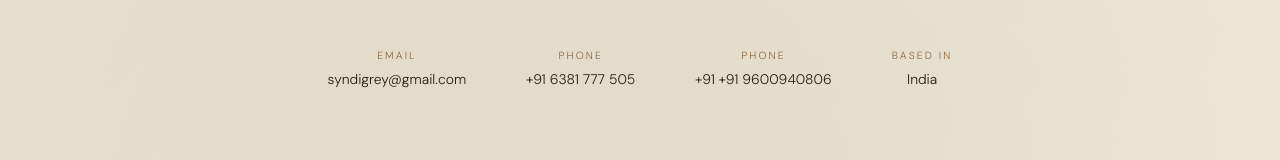
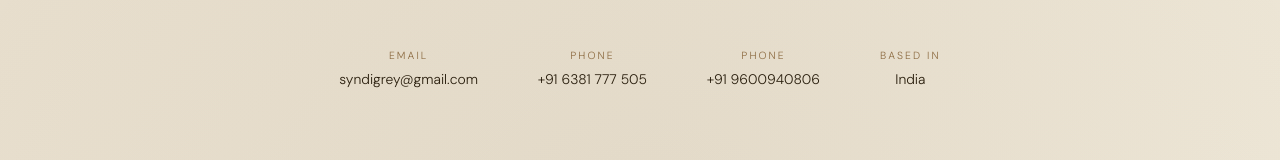
Before and after one commit to depak-beast/Syndigrey, a website: page syndigrey/index.html in a window 1280 px wide. Shown: the part 6114-6274 px from the top of the page. Drawn offline with nearby package versions, Linux system fonts and the light colour scheme.

Commit message:
updated site

```diff
--- a/syndigrey/index.html
+++ b/syndigrey/index.html
@@ -412,7 +412,7 @@
     <div class="contact-info reveal d4">
       <div class="ci"><div class="lbl">Email</div><div class="val">syndigrey@gmail.com</div></div>
       <div class="ci"><div class="lbl">Phone</div><div class="val">+91 6381 777 505</div></div>
-      <div class="ci"><div class="lbl">Phone</div><div class="val">+91 +91 9600940806</div></div>
+      <div class="ci"><div class="lbl">Phone</div><div class="val">+91 9600940806</div></div>
         <div class="ci"><div class="lbl">Based In</div><div class="val">India</div></div>
     </div>
   </div>
```
